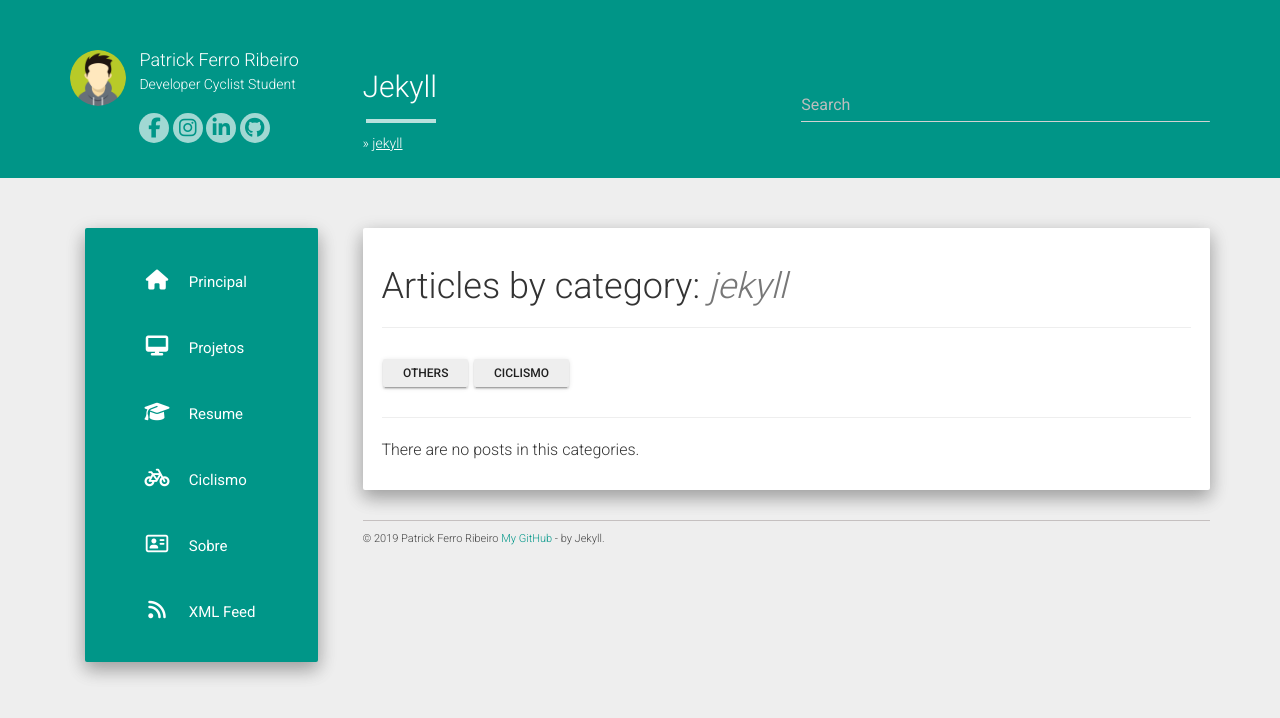
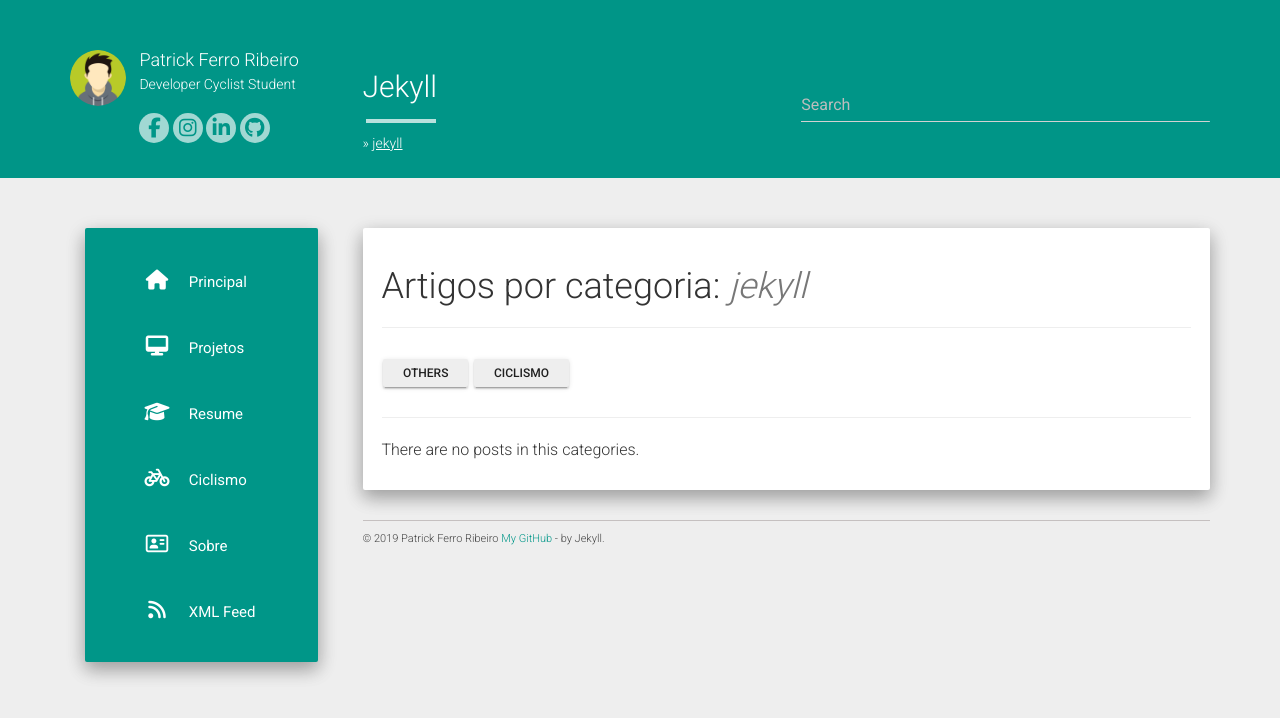
Before and after one commit to riberman/riberman.github.io, a Jekyll site: the page built from category/jekyll.md, in a window 1280 px wide. Shown: the top 718 px of the page. Built offline with Jekyll 4.4.1, drawn with Linux system fonts in a browser that asks for light colours; nearby versions of some CDN libraries.

```diff
--- a/_layouts/posts_by_category.html
+++ b/_layouts/posts_by_category.html
@@ -3,7 +3,7 @@
 ---
 <div class="content well">
 <header id="post-header">
-    <h1 id="post-subtitle">Articles by category: <em class="text-muted">{{ page.categories }}</em></h1>
+    <h1 id="post-subtitle">Artigos por categoria: <em class="text-muted">{{ page.categories }}</em></h1>
 </header>
 
 <div id="post-content">
```
